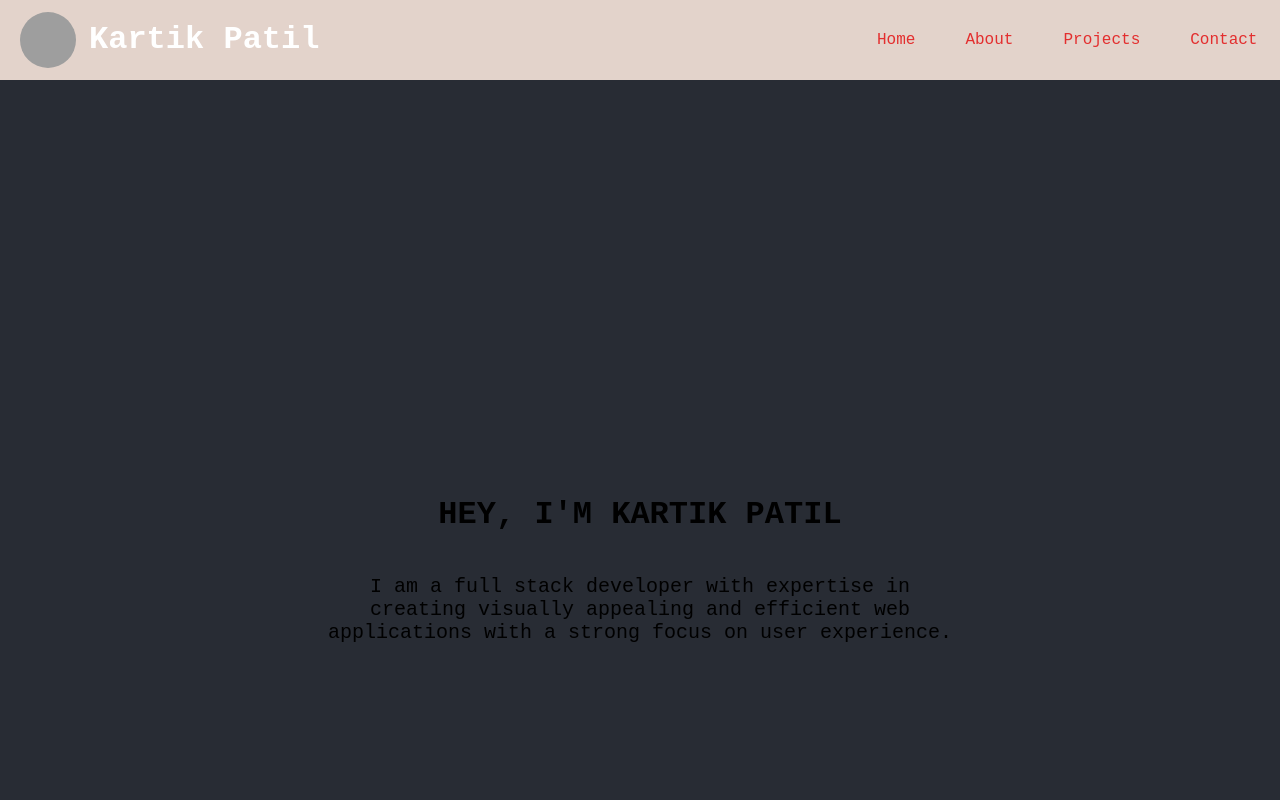
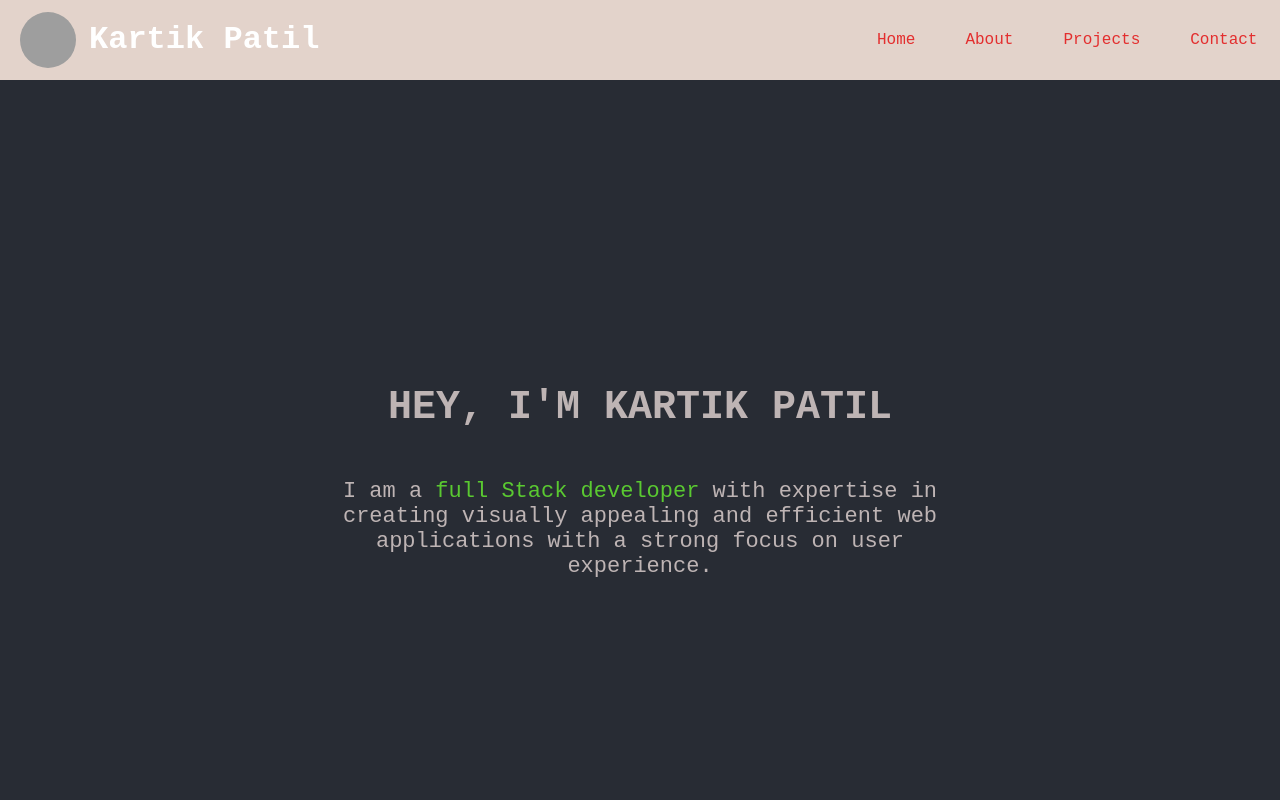
Before and after one commit to Kartik1745/portfolio, a React (Create React App) app: page / in a window 1280 px wide. Shown: the top 800 px of the page. Built offline with nearby package versions, Linux system fonts and the light colour scheme; grey boxes are pictures that could not be loaded.

Commit message:
Updating home component

```diff
--- a/src/components/Home.css
+++ b/src/components/Home.css
@@ -1,14 +1,32 @@
-.title {
-    font-family: 'Courier New', Courier, monospace;
-    text-align: center;
-    color: rgb(0, 0, 0);
-    margin-top: 200px;
+.Home{
+    height: 100vh;
+    width: 100%;
+    display: flex;
+    flex-direction: column;
+    justify-content: center;
 }
 
-.about-me{
+.home-title {
     font-family: 'Courier New', Courier, monospace;
-    font-size: 20px;
+    font-size: 40px;
+    text-align: center;
+    color: rgb(190, 180, 180);
+
+}
+
+.home-me{
+    font-family: 'Courier New', Courier, monospace;
+    font-size: 22px;
     width: 50%;
     margin: 0 auto;
     text-align: center;
 }
+
+.home-me-text{
+    color: rgb(190, 180, 180);
+}
+
+
+.matrix-text{
+    color: #5ac931;
+}
--- a/src/components/Home.js
+++ b/src/components/Home.js
@@ -1,12 +1,89 @@
 import './Home.css'
+import { useEffect, useState } from 'react';
 
 const Home = () => {
+
+    const [fullmatrixText, setfullMatrixText] = useState("");
+    const [showfFullStackDeveloper, setfShowFullStackDeveloper] = useState(false);
+
+    useEffect(() => {
+        const randomString = () => {
+        let result = "";
+        const characters = "abcdefghijklmnopqrstuvwxyz0123456789";
+        const charactersLength = 4;
+        for (let i = 0; i < charactersLength; i++) {
+            result += characters.charAt(Math.floor(Math.random() * charactersLength));
+        }
+        return result;
+        };
+
+        const intervalId = setInterval(() => {
+            setfullMatrixText(randomString());
+        }, 50);
+
+        setTimeout(() => {
+        clearInterval(intervalId);
+        setfShowFullStackDeveloper(true);
+        }, 800);
+    }, []);
+
+    const [stackmatrixText, setstackMatrixText] = useState("");
+    const [showsFullStackDeveloper, setsShowFullStackDeveloper] = useState(false);
+
+    useEffect(() => {
+        const randomString = () => {
+        let result = "";
+        const characters = "abcdefghijklmnopqrstuvwxyz0123456789";
+        const charactersLength = 5;
+        for (let i = 0; i < charactersLength; i++) {
+            result += characters.charAt(Math.floor(Math.random() * charactersLength));
+        }
+        return result;
+        };
+
+        const intervalId = setInterval(() => {
+            setstackMatrixText(randomString());
+        }, 50);
+
+        setTimeout(() => {
+        clearInterval(intervalId);
+        setsShowFullStackDeveloper(true);
+        }, 1200);
+    }, []);
+
+    const [devmatrixText, setdevMatrixText] = useState("");
+    const [showdFullStackDeveloper, setdShowFullStackDeveloper] = useState(false);
+
+    useEffect(() => {
+        const randomString = () => {
+        let result = "";
+        const characters = "abcdefghijklmnopqrstuvwxyz0123456789";
+        const charactersLength = 9;
+        for (let i = 0; i < charactersLength; i++) {
+            result += characters.charAt(Math.floor(Math.random() * charactersLength));
+        }
+        return result;
+        };
+
+        const intervalId = setInterval(() => {
+            setdevMatrixText(randomString());
+        }, 50);
+
+        setTimeout(() => {
+        clearInterval(intervalId);
+        setdShowFullStackDeveloper(true);
+        }, 1600);
+    }, []);
+
     return (
-        <div className='About'>
-            <h1 className='title'>HEY, I'M KARTIK PATIL</h1>
-            <div className='about-me'>
-                <p className='about-me-text'>
-                I am a full stack developer with expertise in creating visually appealing and
+        <div id='home' className='Home'>
+            <h1 className='home-title'>HEY, I'M KARTIK PATIL</h1>
+            <div className='home-me'>
+                <p className='home-me-text'>
+                I am a <span class="matrix-text">
+        {showfFullStackDeveloper ? "full" : fullmatrixText}</span> <span class="matrix-text">
+        {showsFullStackDeveloper ? "Stack" : stackmatrixText}</span> <span class="matrix-text">
+        {showdFullStackDeveloper ? "developer" : devmatrixText}</span> with expertise in creating visually appealing and
                 efficient web applications with a strong focus on user experience.
                 </p>
             </div>
```
